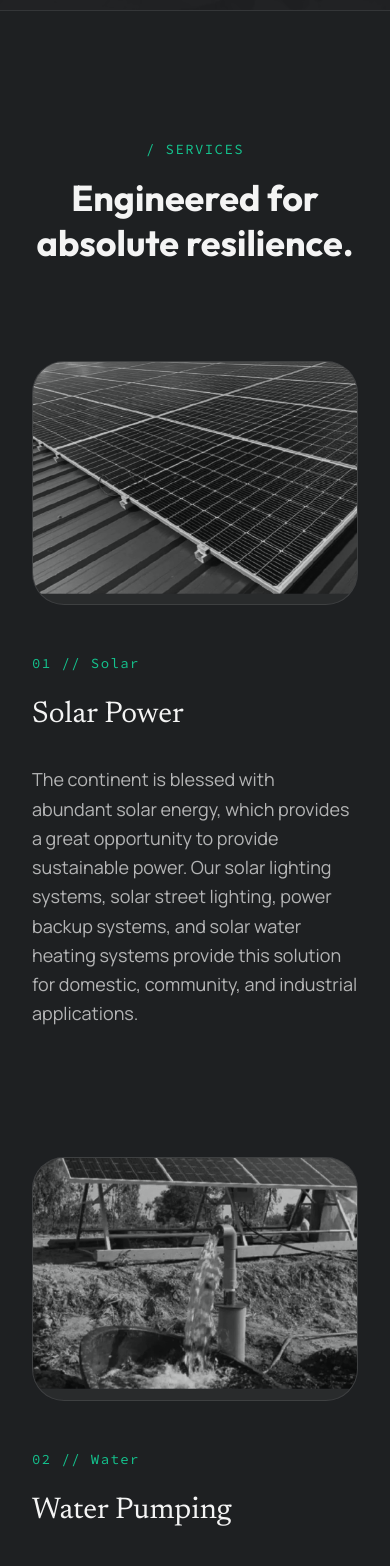
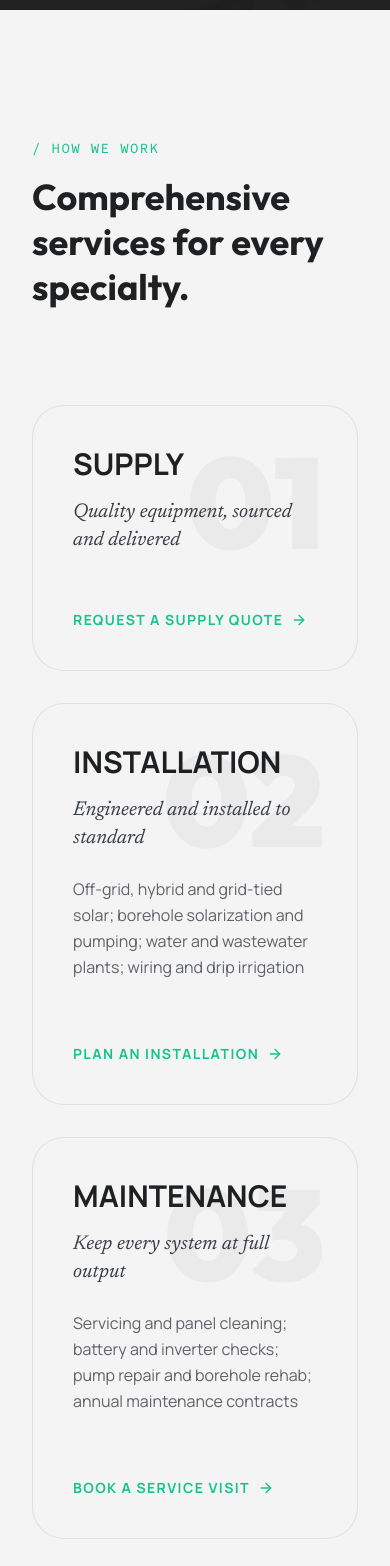
Before and after one commit to Paulvitalis200/greenovex-test, a React (Vite) app: page / in a window 390 px wide. Shown: the part 3320-4886 px from the top of the page. Built offline with nearby package versions, Linux system fonts and the light colour scheme.

Commit message:
feat: complete revamped home with updated services and contact

```diff
--- a/src/pages/RevampedHome.tsx
+++ b/src/pages/RevampedHome.tsx
@@ -1,18 +1,47 @@
 import { useEffect, useRef, useState } from 'react';
 import { gsap } from 'gsap';
 import { ScrollTrigger } from 'gsap/ScrollTrigger';
-import { ArrowRight, Phone, Mail, MapPin, X, ChevronDown, Menu } from 'lucide-react';
+import { ArrowRight, Phone, Mail, MapPin, X, ChevronDown, Menu, Globe } from 'lucide-react';
 import { Link } from 'react-router-dom';
 import Modal from 'react-modal';
 
 gsap.registerPlugin(ScrollTrigger);
 
 // --- Data ---
-const SERVICES = [
+const SPECIALTIES = [
   { id: 's1', title: 'Solar Power', category: 'Solar', image: '/static/images/solar-power.webp', desc: 'The continent is blessed with abundant solar energy, which provides a great opportunity to provide sustainable power. Our solar lighting systems, solar street lighting, power backup systems, and solar water heating systems provide this solution for domestic, community, and industrial applications.' },
-  { id: 's2', title: 'Water Pumping', category: 'Water', image: '/static/images/water-pumping.webp', desc: 'Africa’s major challenge that leads to low quality of life is water scarcity, especially in off-grid areas. Greenovex offers a wide range of customized water pumping solutions for water supply, irrigation, industrial applications, and domestic and municipal supply. The pumps can be powered by different sources of power depending on availability and cost-effectiveness, i.e., solar, electricity, diesel, and even hand.' },
+  { id: 's2', title: 'Water Pumping & Irrigation', category: 'Water', image: '/static/images/water-pumping.webp', desc: 'Africa’s major challenge that leads to low quality of life is water scarcity, especially in off-grid areas. Greenovex offers customized water pumping solutions for water supply, industrial applications, and advanced agricultural systems including drip irrigation. The pumps can be powered by solar, electricity, diesel, or manual systems.' },
   { id: 's3', title: 'Borehole Services', category: 'Borehole', image: '/static/images/borehole-services.webp', desc: 'To try to bridge the gaps that lead to water scarcity, Greenovex Solutions offers Geophysical and Hydro-geological surveys, Water well drilling, coring, and Geotechnical services (works, Consultation, project supervision, and contracting) that meet International Standards, using modern technology.' },
   { id: 's4', title: 'Water Treatment', category: 'Water', image: '/static/images/water-treatment.webp', desc: 'Water portability is among the causes of water scarcity in some parts of the world. Greenovex employs the leading technologies in water treatment and water purification to provide the highest possible water quality from your available sources. Our water treatment solutions are customized to your specific needs with processes such as Reverse Osmosis, water softening, disinfection, and filtration systems.' },
+  { id: 's5', title: 'Wastewater Treatment', category: 'Wastewater', image: '/static/images/image1.webp', desc: 'Greenovex designs and installs robust wastewater treatment and recycling plants for commercial, municipal, and industrial setups. We ensure biological and chemical contaminants are properly neutralized, guaranteeing environmental compliance, safety, and sustainable water reuse.' },
+  { id: 's6', title: 'Electrical Works & Supplies', category: 'Electrical', image: '/static/images/solar-install.webp', desc: 'We provide comprehensive electrical contracting, supplying top-tier electrical equipment and delivering expert installation for residential, commercial, and industrial projects. Our primary focus is on stringent safety measures, grid reliability, and adhering to modern electrical standards.' },
+];
+
+const SERVICES_HOW_WE_WORK = [
+  {
+    title: 'SUPPLY',
+    headline: 'Quality equipment, sourced and delivered',
+    covers: '',
+    button: 'Request a supply quote'
+  },
+  {
+    title: 'INSTALLATION',
+    headline: 'Engineered and installed to standard',
+    covers: 'Off-grid, hybrid and grid-tied solar; borehole solarization and pumping; water and wastewater plants; wiring and drip irrigation',
+    button: 'Plan an installation'
+  },
+  {
+    title: 'MAINTENANCE',
+    headline: 'Keep every system at full output',
+    covers: 'Servicing and panel cleaning; battery and inverter checks; pump repair and borehole rehab; annual maintenance contracts',
+    button: 'Book a service visit'
+  },
+  {
+    title: 'CONSULTANCY',
+    headline: 'Plan right before you build',
+    covers: 'Site surveys and energy audits; hydrogeological surveys and drilling supervision; design, sizing and BoQs; project management and tender documents',
+    button: 'Talk to an engineer'
+  }
 ];
 
 const PROJECTS = [
@@ -57,13 +86,14 @@ const Navbar = () => {
           </Link>
           <div className="hidden md:flex items-center gap-6 text-sm font-medium">
             <a href="#about" className="link-lift">About Us</a>
-            <a href="#services" className="link-lift">Services</a>
+            <a href="#how-we-work" className="link-lift">Services</a>
+            <a href="#specialties" className="link-lift">Areas of Specialty</a>
             <a href="#projects" className="link-lift">Projects</a>
             <a href="#team" className="link-lift">Team</a>
             <a href="#contact" className="link-lift">Contact</a>
           </div>
-          <a href="#services" className="hidden md:inline-flex btn-magnetic bg-accent text-background px-5 py-2 text-sm font-semibold hover:bg-accent/90">
-            View Services
+          <a href="#how-we-work" className="hidden md:inline-flex btn-magnetic bg-accent text-background px-5 py-2 text-sm font-semibold hover:bg-accent/90">
+            Our Services
           </a>
           <button
             className="md:hidden p-2 text-current"
@@ -84,7 +114,8 @@ const Navbar = () => {
           </div>
           <div className="flex flex-col gap-8 text-3xl font-display font-medium px-4">
             <a href="#about" onClick={() => setMobileMenuOpen(false)} className="hover:text-accent transition-colors">About Us</a>
-            <a href="#services" onClick={() => setMobileMenuOpen(false)} className="hover:text-accent transition-colors">Services</a>
+            <a href="#how-we-work" onClick={() => setMobileMenuOpen(false)} className="hover:text-accent transition-colors">Services</a>
+            <a href="#specialties" onClick={() => setMobileMenuOpen(false)} className="hover:text-accent transition-colors">Areas of Specialty</a>
             <a href="#projects" onClick={() => setMobileMenuOpen(false)} className="hover:text-accent transition-colors">Projects</a>
             <a href="#team" onClick={() => setMobileMenuOpen(false)} className="hover:text-accent transition-colors">Team</a>
             <a href="#contact" onClick={() => setMobileMenuOpen(false)} className="hover:text-accent transition-colors">Contact</a>
@@ -267,7 +298,41 @@ const Philosophy = () => {
   );
 };
 
-const ServicesSection = () => {
+const HowWeWorkSection = () => {
+  return (
+    <section id="how-we-work" className="py-32 px-8 md:px-16 bg-background text-primary">
+       <div className="max-w-7xl mx-auto">
+          <div className="mb-24">
+            <h3 className="font-mono uppercase tracking-widest text-accent text-sm mb-4">/ How We Work</h3>
+            <h2 className="text-4xl md:text-5xl lg:text-6xl font-display font-bold leading-tight max-w-3xl">
+              Comprehensive services for every specialty.
+            </h2>
+          </div>
+          <div className="grid grid-cols-1 md:grid-cols-2 gap-8">
+            {SERVICES_HOW_WE_WORK.map((svc, i) => (
+              <div key={i} className="border border-steel/10 rounded-[2rem] p-10 flex flex-col justify-between hover:border-accent/50 transition-colors duration-300 group bg-background relative overflow-hidden">
+                <div className="absolute top-0 right-0 p-8 text-steel/5 font-display font-black text-9xl select-none pointer-events-none group-hover:text-accent/5 transition-colors duration-500">
+                  0{i+1}
+                </div>
+                <div className="relative z-10">
+                  <h3 className="text-3xl font-bold font-sans mb-4">{svc.title}</h3>
+                  <h4 className="text-xl font-serif italic text-steel mb-6 max-w-sm">{svc.headline}</h4>
+                  {svc.covers && (
+                    <p className="text-steel/80 font-sans text-base leading-relaxed mb-8 max-w-md">{svc.covers}</p>
+                  )}
+                </div>
+                <button className="relative z-10 self-start text-accent font-sans font-bold text-sm tracking-widest uppercase flex items-center gap-2 group/btn hover:text-primary transition-colors mt-8">
+                  {svc.button} <ArrowRight size={16} className="group-hover/btn:translate-x-2 transition-transform" />
+                </button>
+              </div>
+            ))}
+          </div>
+       </div>
+    </section>
+  );
+};
+
+const SpecialtiesSection = () => {
   const sectionRef = useRef<HTMLElement>(null);
 
   useEffect(() => {
@@ -309,17 +374,17 @@ const ServicesSection = () => {
   }, []);
 
   return (
-    <section id="services" ref={sectionRef} className="py-32 px-8 md:px-16 bg-primary text-background border-t border-background/10">
+    <section id="specialties" ref={sectionRef} className="py-32 px-8 md:px-16 bg-primary text-background border-t border-background/10">
       <div className="max-w-7xl mx-auto">
         <div className="mb-24 text-center flex flex-col items-center">
-          <h3 className="font-mono uppercase tracking-widest text-accent text-sm mb-4">/ Services</h3>
+          <h3 className="font-mono uppercase tracking-widest text-accent text-sm mb-4">/ Areas of Specialty</h3>
           <h2 className="text-4xl md:text-5xl lg:text-6xl font-display font-bold text-background leading-tight max-w-3xl">
             Engineered for absolute resilience.
           </h2>
         </div>
 
         <div className="space-y-32">
-          {SERVICES.map((service, index) => {
+          {SPECIALTIES.map((service, index) => {
             const isEven = index % 2 === 0;
             return (
               <div key={service.id} className={`service-item flex flex-col gap-12 lg:gap-24 items-center ${isEven ? 'lg:flex-row' : 'lg:flex-row-reverse'}`}>
@@ -407,8 +472,10 @@ const TeamSection = () => {
             <div key={member.name} className="group cursor-pointer" onClick={() => handleOpen(member)}>
               <div className="aspect-[3/4] rounded-[2rem] overflow-hidden mb-6 bg-steel/5 relative">
                 <img src={member.image} alt={member.name} className="w-full h-full object-cover transition-transform duration-700 group-hover:scale-105 grayscale group-hover:grayscale-0" />
-                <div className="absolute inset-0 border-2 border-accent/0 group-hover:border-accent/100 rounded-[2rem] transition-colors duration-500 bg-primary/0 group-hover:bg-primary/20 flex items-end p-6">
-                  <span className="text-background font-mono text-sm uppercase tracking-widest opacity-0 group-hover:opacity-100 transition-opacity duration-500 translate-y-4 group-hover:translate-y-0 shadow-sm drop-shadow-md">Read Bio</span>
+                <div className="absolute inset-0 border-2 border-accent/0 group-hover:border-accent/100 rounded-[2rem] transition-colors duration-500 bg-gradient-to-t from-primary/80 via-transparent to-transparent opacity-0 group-hover:opacity-100 flex items-end p-6">
+                  <div className="bg-accent text-background px-5 py-2.5 rounded-full font-sans font-bold text-sm tracking-widest uppercase transition-all duration-500 translate-y-4 group-hover:translate-y-0 flex items-center gap-2 shadow-lg">
+                    Read Bio <ArrowRight size={16} />
+                  </div>
                 </div>
               </div>
               <h3 className="text-2xl font-serif italic text-primary">{member.name}</h3>
@@ -468,8 +535,8 @@ const ContactSection = () => {
             </h2>
           </div>
 
-          <div className="grid grid-cols-1 md:grid-cols-3 gap-8">
-            <div className="border border-background/10 rounded-[2rem] p-8 hover:border-accent/50 transition-colors duration-300 flex flex-col justify-between h-[280px]">
+          <div className="grid grid-cols-1 sm:grid-cols-2 lg:grid-cols-4 gap-8">
+            <div className="border border-background/10 rounded-[2rem] p-8 hover:border-accent/50 transition-colors duration-300 flex flex-col justify-between min-h-[280px] h-full">
                <div>
                  <div className="w-12 h-12 rounded-full bg-accent/10 flex items-center justify-center text-accent mb-6 border border-accent/20">
                    <Phone size={24} />
@@ -478,12 +545,14 @@ const ContactSection = () => {
                  <p className="text-background/60 font-serif mb-4">Mon-Fri from 8 am - 6 pm EAT</p>
                </div>
                <div className="flex flex-col gap-2 font-mono text-sm">
-                 <a href="tel:+25472888839" className="hover:text-accent transition-colors link-lift">+254 728 888 39</a>
-                 <a href="tel:+254727568001" className="hover:text-accent transition-colors link-lift">+254 727 568 001</a>
+                 <a href="tel:+254729750490" className="hover:text-accent transition-colors link-lift">+254 729 750 490</a>
+                 <a href="tel:+254727568001" className="hover:text-accent transition-colors link-lift">+254 727 568 001 (WhatsApp)</a>
+                 <a href="tel:+254720456056" className="hover:text-accent transition-colors link-lift">+254 720 456 056</a>
+                 <a href="tel:+254712801820" className="hover:text-accent transition-colors link-lift">+254 712 801 820</a>
                </div>
             </div>
 
-            <div className="border border-background/10 rounded-[2rem] p-8 hover:border-accent/50 transition-colors duration-300 flex flex-col justify-between h-[280px]">
+            <div className="border border-background/10 rounded-[2rem] p-8 hover:border-accent/50 transition-colors duration-300 flex flex-col justify-between min-h-[280px] h-full">
                <div>
                  <div className="w-12 h-12 rounded-full bg-accent/10 flex items-center justify-center text-accent mb-6 border border-accent/20">
                    <Mail size={24} />
@@ -496,7 +565,7 @@ const ContactSection = () => {
                </div>
             </div>
 
-            <div className="border border-background/10 rounded-[2rem] p-8 hover:border-accent/50 transition-colors duration-300 flex flex-col justify-between h-[280px]">
+            <div className="border border-background/10 rounded-[2rem] p-8 hover:border-accent/50 transition-colors duration-300 flex flex-col justify-between min-h-[280px] h-full">
                <div>
                  <div className="w-12 h-12 rounded-full bg-accent/10 flex items-center justify-center text-accent mb-6 border border-accent/20">
                    <MapPin size={24} />
@@ -506,6 +575,21 @@ const ContactSection = () => {
                </div>
                <div className="flex flex-col gap-2 font-mono text-sm">
                  <span className="text-background/80">Oginga Odinga St, Kisumu - Kenya</span>
+               </div>
+            </div>
+
+            <div className="border border-background/10 rounded-[2rem] p-8 hover:border-accent/50 transition-colors duration-300 flex flex-col justify-between min-h-[280px] h-full">
+               <div>
+                 <div className="w-12 h-12 rounded-full bg-accent/10 flex items-center justify-center text-accent mb-6 border border-accent/20">
+                   <Globe size={24} />
+                 </div>
+                 <h3 className="text-xl font-bold font-sans mb-2">Socials</h3>
+                 <p className="text-background/60 font-serif mb-4">Connect with us online</p>
+               </div>
+               <div className="flex flex-col gap-2 font-mono text-sm">
+                 <a href="https://x.com/Greenovexs" target="_blank" rel="noopener noreferrer" className="hover:text-accent transition-colors link-lift">X (Twitter)</a>
+                 <a href="#" target="_blank" rel="noopener noreferrer" className="hover:text-accent transition-colors link-lift">Facebook</a>
+                 <a href="https://www.tiktok.com/@greenovex.solutio?_r=1&_t=ZS-9ABnlfaG5PI" target="_blank" rel="noopener noreferrer" className="hover:text-accent transition-colors link-lift">TikTok</a>
                </div>
             </div>
           </div>
@@ -537,7 +621,8 @@ export default function RevampedHome() {
       <Hero />
       <AboutUs />
       <Philosophy />
-      <ServicesSection />
+      <HowWeWorkSection />
+      <SpecialtiesSection />
       <ProjectsSection />
       <TeamSection />
       <ContactSection />
```
